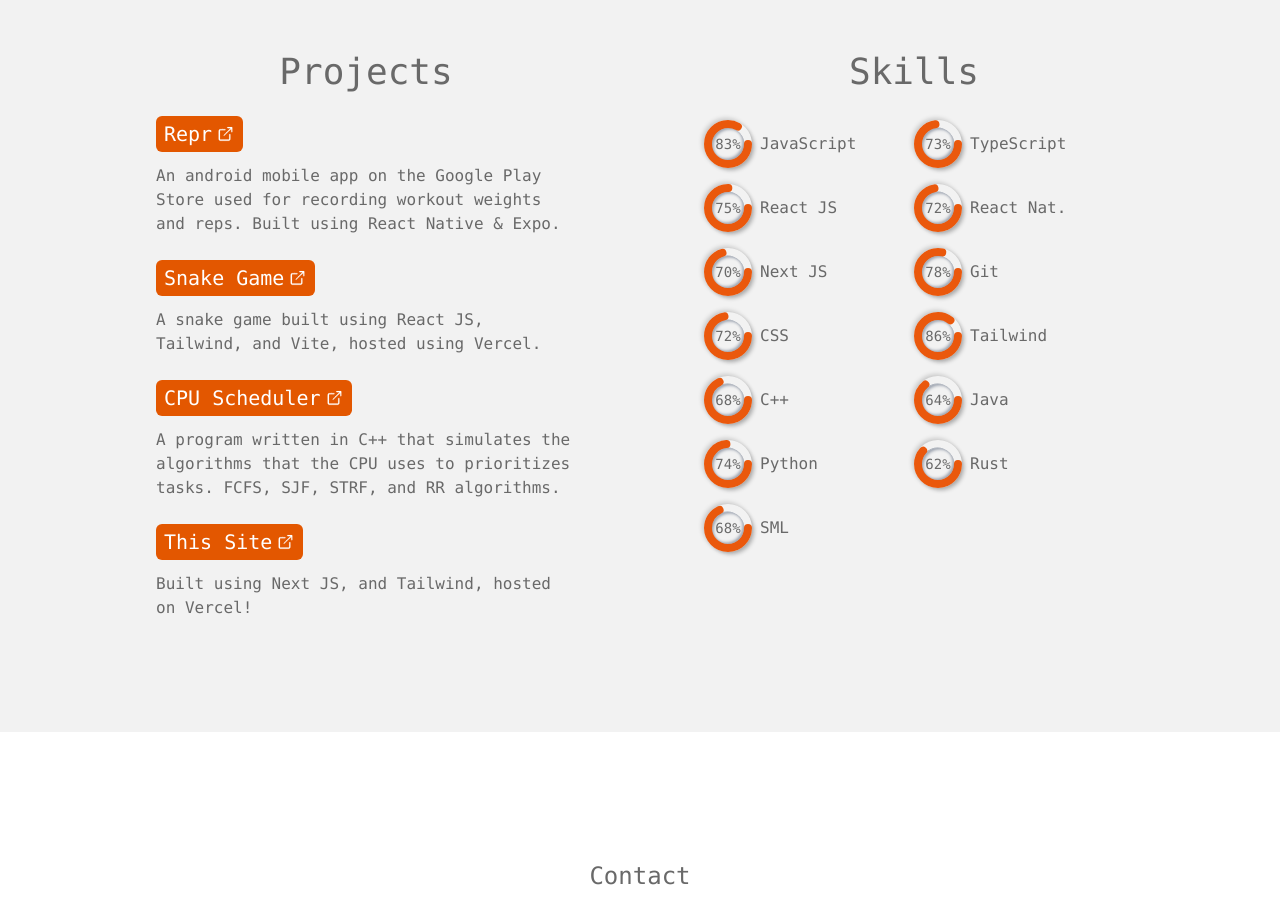
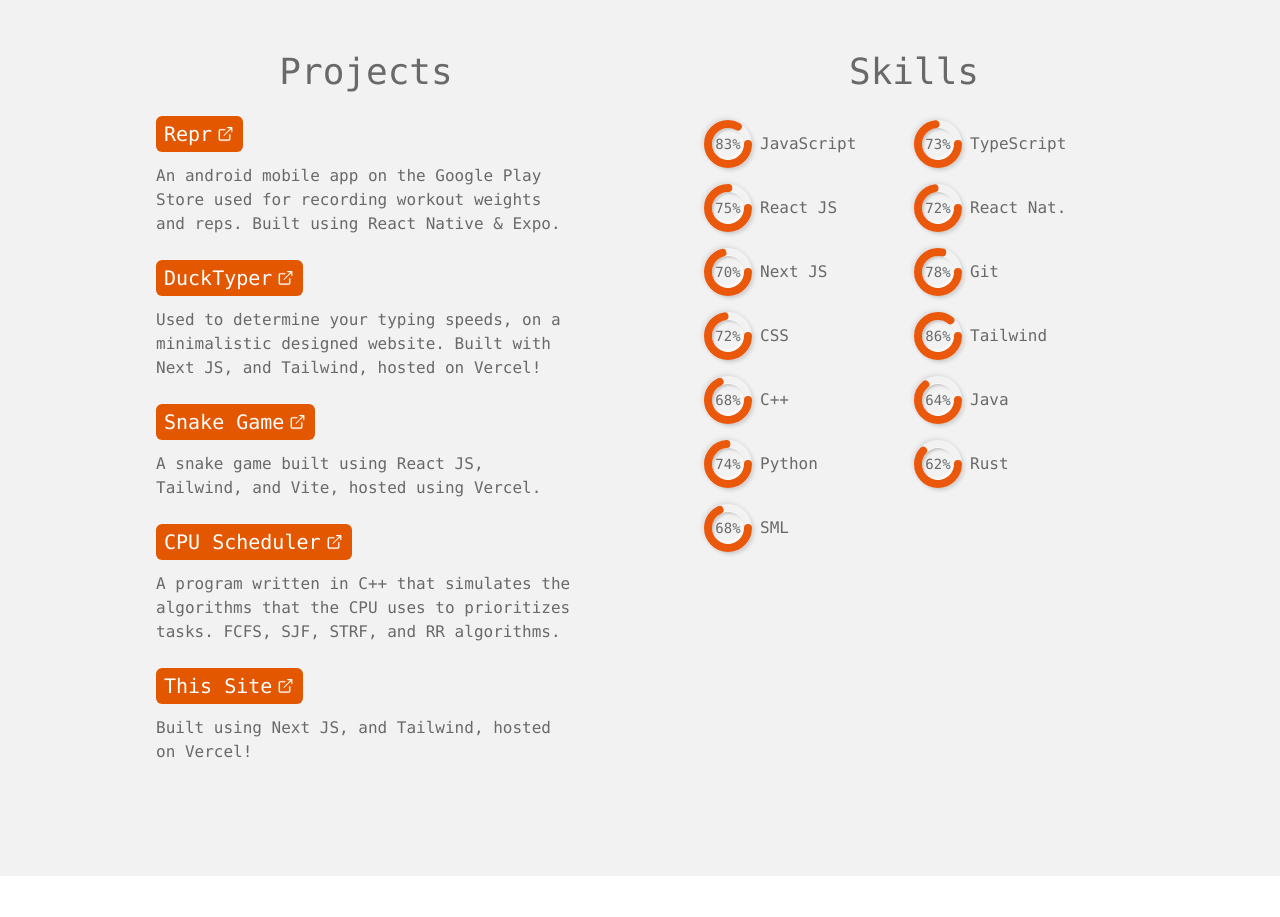
Before and after one commit to carsonkrueger/My-Portfolio-Site, a Next.js app: page / in a window 1280 px wide. Shown: the part 860-1777 px from the top of the page. Built offline with nearby package versions, Linux system fonts and the light colour scheme; no server answers.

Commit message:
added duck typer project. fixed skill shadows

```diff
--- a/app/components/Project.tsx
+++ b/app/components/Project.tsx
@@ -12,7 +12,7 @@ export default function Project({ name, body, href }: privateProps) {
     <div className="flex flex-col [&>*]:flex [&>*]:py-3 text-md">
       <div className="text-xl">
         <Button
-          className="transition-transform hover:-translate-y-1 flex bg-primary rounded-md py-1 px-2  shadow-md self-center text-white"
+          className="transition-transform hover:-translate-y-1 flex bg-primary rounded-md py-1 px-2 self-center text-white"
           href={href}
           target="_blank"
         >
--- a/app/components/Skill.tsx
+++ b/app/components/Skill.tsx
@@ -9,7 +9,7 @@ export default function Skill({ name, dashOffset }: privateProps) {
       <div className="relative flex justify-center items-center">
         <div className="flex justify-center items-center w-12 h-12 rounded-[50%] shadow-circleOuter">
           {/* OUTER */}
-          <div className="w-8 h-8 bg-invis rounded-[inherit] shadow-gray-400 shadow-circleInner" />
+          <div className="w-8 h-8 bg-invis rounded-[inherit]  shadow-circleInner" />
           {/* INNER */}
         </div>
         <svg
--- a/app/page.tsx
+++ b/app/page.tsx
@@ -101,6 +101,13 @@ export default function Home() {
             href="https://play.google.com/store/apps/details?id=com.crkruege00.REPR"
           />
           <Project
+            name="DuckTyper"
+            body={
+              "Used to determine your typing speeds, on a minimalistic designed website. Built with Next JS, and Tailwind, hosted on Vercel!"
+            }
+            href={"https://duck-typer.vercel.app/"}
+          />
+          <Project
             name="Snake Game"
             body="A snake game built using React JS, Tailwind, and Vite, hosted using Vercel."
             href="https://snake-shake.vercel.app/"
--- a/tailwind.config.js
+++ b/tailwind.config.js
@@ -33,9 +33,9 @@ module.exports = {
     },
     boxShadow: {
       circleOuter:
-        "3px 3px 4px -1px rgba(0,0,0,0.3), -2px -2px 5px -0.5px rgba(0,0,0,0.2)",
+        "3px 3px 4px -1px rgba(0,0,0,0.15), -2px -2px 5px -0.5px rgba(0,0,0,0.1)",
       circleInner:
-        "inset 2px 2px 3px -0.5px rgba(0,0,0,0.2), inset -2px -2px 3px -0.5px rgba(255,255,255,0.7), -0.5px -0.5px 0px rgba(255,255,255,1), 0.5px 0.5px 0px rgba(0,0,0,0.15), 0px 12px 10px -10px rgba(0,0,0,0.05)",
+        "inset 2px 2px 3px -0.5px rgba(0,0,0,0.2), inset -2px -2px 3px -0.5px rgba(255,255,255,1), -0.5px -0.5px 0px rgba(255,255,255,1), 0.5px 0.5px 0px rgba(0,0,0,0.1), 0px 12px 10px -10px rgba(0,0,0,.5)",
     },
   },
   plugins: [],
```
